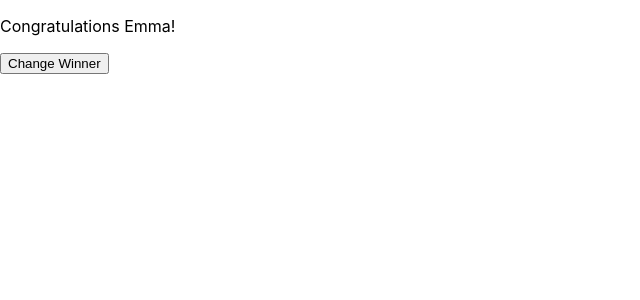
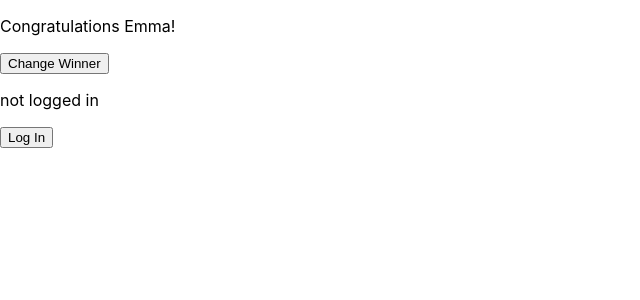
Before and after one commit to emmadickenson2/linkedin-learning, a React (Create React App) app in the folder hooks_practice/react-hooks/: page / in a window 1280 px wide. Shown: the top 300 px of the page, without its empty margins (0-640 px from the left). Built offline with nearby package versions, Linux system fonts and the light colour scheme.

Commit message:
practiced with dependency arrays

```diff
--- a/hooks_practice/react-hooks/src/index.js
+++ b/hooks_practice/react-hooks/src/index.js
@@ -4,10 +4,18 @@
 
 function App() {
   const [name, setName] = useState("Emma");
+  const [admin, setAdmin] = useState(false)
 
   useEffect(() => {
-    document.title= `Celebrate ${name}`;
-  });
+    console.log(`Celebrate ${name}`);
+  }, [name]);
+
+  useEffect(() => {
+    console.log(
+      `The user is: ${admin ? "admin" : "not admin"
+    }.`
+    );
+  }, [admin]);
 
   return (
     <section>
@@ -15,6 +23,8 @@
       <button onClick={() => setName("Will")}>
         Change Winner
       </button>
+      <p>{admin ? "logged in" : "not logged in"}</p>
+      <button onClick={() => setAdmin(true)}>Log In</button>
     </section>
   )
 }
```
